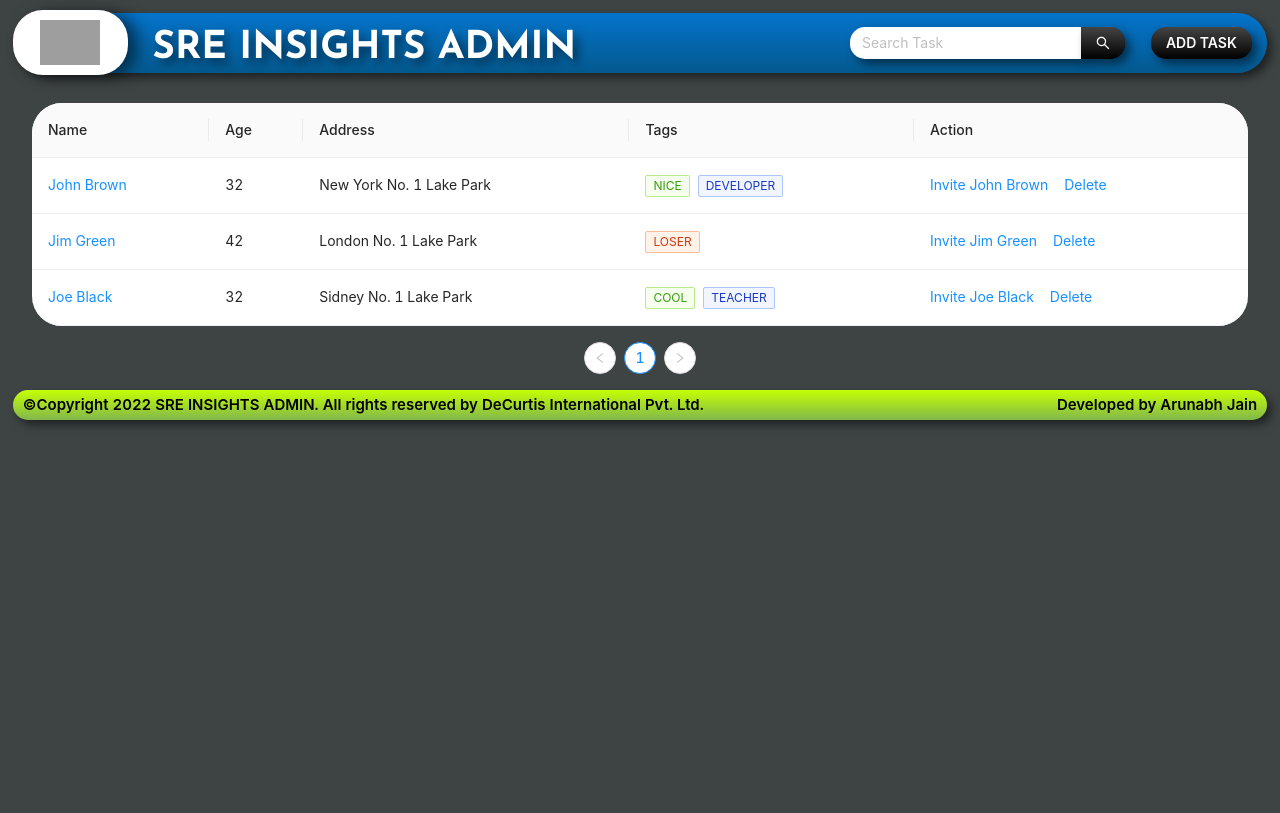
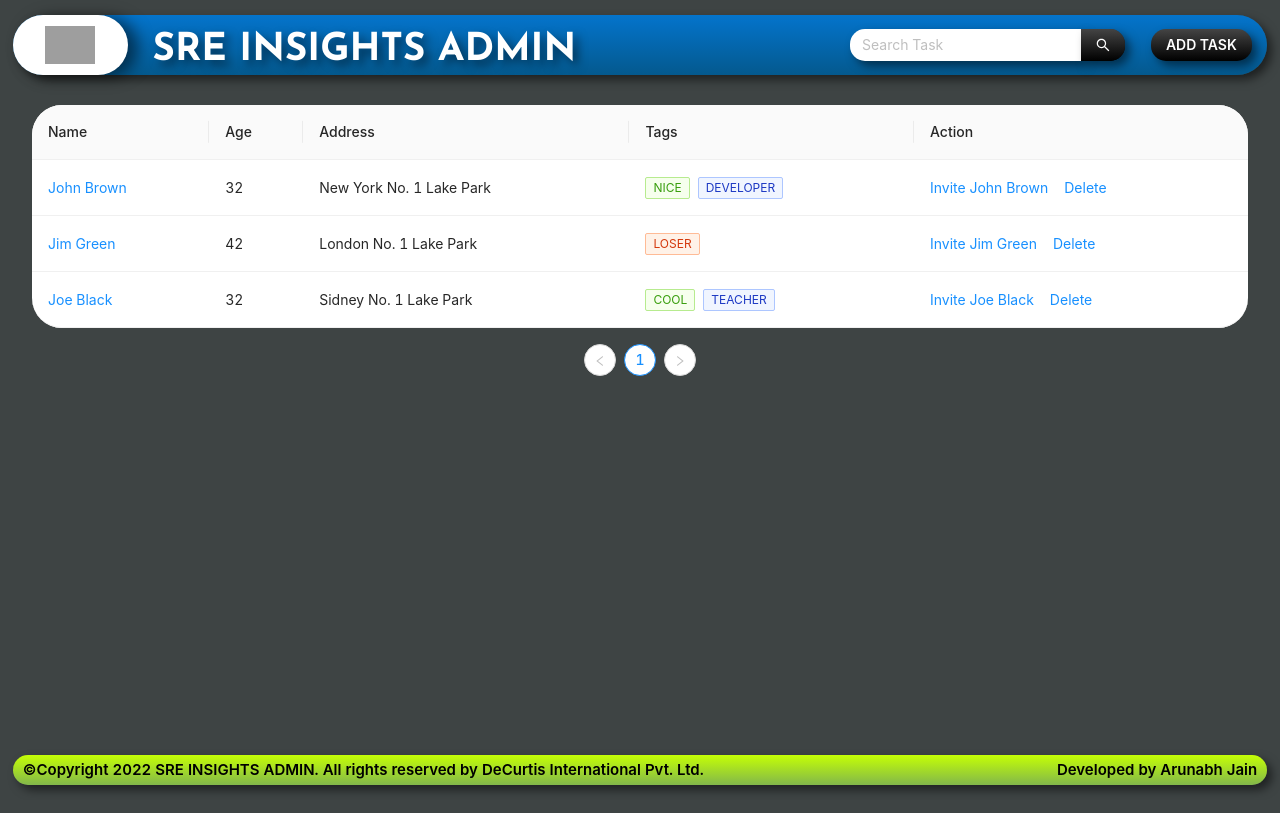
Before and after one commit to arunabh-jain/convin-assignment, a React (Create React App) app in the folder ui/: page / in a window 1280 px wide. Built offline with nearby package versions, Linux system fonts and the light colour scheme; grey boxes are pictures that could not be loaded.

Commit message:
adjusted frontend items

```diff
--- a/ui/src/Components/Header.js
+++ b/ui/src/Components/Header.js
@@ -2,6 +2,7 @@ import "./Stylesheets/Header.css";
 import Modalbox from '../Components/Modalbox';
 import Searchbar from "../Components/Searchbar";
 const Header = () => (
+    <div className="header">
         <div className="head">
             <div className="image">
                 <img src="https://www.decurtis.com/wp-content/uploads/2019/11/logo-decurtis-corporation.png" alt="logo" className="logo"/>
@@ -10,5 +11,6 @@ const Header = () => (
             <Searchbar/>
             <Modalbox/>
         </div>
+    </div>
 );
 export default Header;
--- a/ui/src/Components/Stylesheets/Header.css
+++ b/ui/src/Components/Stylesheets/Header.css
@@ -1,3 +1,8 @@
+.header{
+    padding-top:15px !important;
+    margin: 0 !important;
+}
+
 .head{
     display: flex;
     justify-content: left;
@@ -9,7 +14,6 @@
     background-image: linear-gradient(360deg, #04598e, #0474CC);
     border-radius:30px !important;
     margin: auto;
-    margin-top: 1%;
     width: 98%;
     box-shadow: 5px 5px 10px rgba(0,0,0,0.5);
 }
@@ -19,7 +23,7 @@
     font-size: 3vw;
     display:inline-block;
     line-height: 0;
-    margin-top:2.5vw;
+    margin-top:2.4vw;
     color: white;
     text-align: left;
     width: 59%;
@@ -32,13 +36,14 @@
     align-items: center;
     align-self: left;
     width: 125px;
-    height: 65px;
+    height: 60px;
     background-color: white;
     border-radius: 30px;
     box-shadow: 10px 2px 15px rgba(0,0,0,0.5);
     margin: 0;
+    padding: 0;
 }
 
 .logo{
-    width: 60px;
+    width: 50px;
 }
--- a/ui/src/Components/Stylesheets/Tableview.css
+++ b/ui/src/Components/Stylesheets/Tableview.css
@@ -1,9 +1,9 @@
 .outer{
     width: 100%;
-    height: 50%;
+    min-height: calc(100vh - 120px);
     display: flex;
+    align-items: flex-start;
     justify-content: center;
-    align-items: center;
 }
 
 .inner{
```
Lines whose indentation alone changed are shown as unchanged.
